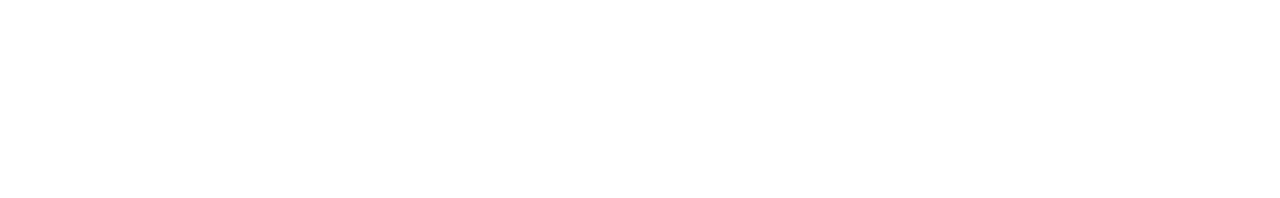
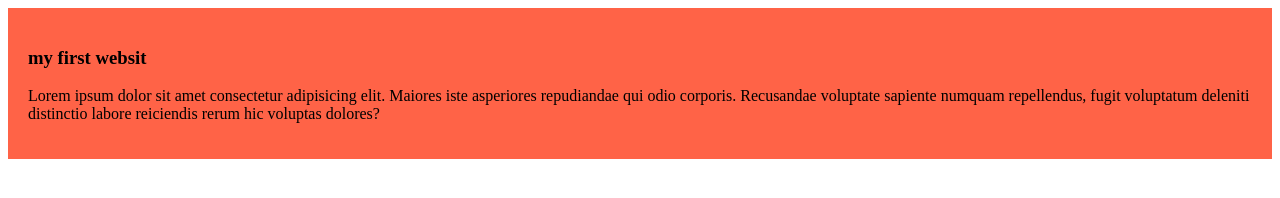
Before and after one commit to Nahid5h/my-simple-websit, a plain HTML site: page index.html in a window 1280 px wide. Drawn offline with Linux system fonts and the light colour scheme.

Commit message:
added the first blog

```diff
--- a/index.html
+++ b/index.html
@@ -4,8 +4,13 @@
     <meta charset="UTF-8">
     <meta name="viewport" content="width=device-width, initial-scale=1.0">
     <title>my simple websit</title>
+    <link rel="stylesheet" href="style/blog.css">
+
 </head>
 <body>
-
+    <div>
+        <h3>my first websit</h3>
+        <p>Lorem ipsum dolor sit amet consectetur adipisicing elit. Maiores iste asperiores repudiandae qui odio corporis. Recusandae voluptate sapiente numquam repellendus, fugit voluptatum deleniti distinctio labore reiciendis rerum hic voluptas dolores?</p>
+    </div>
 </body>
 </html>
--- /dev/null
+++ b/style/blog.css
@@ -0,0 +1,4 @@
+div{
+    background-color: tomato;
+    padding: 20px;
+}
```
